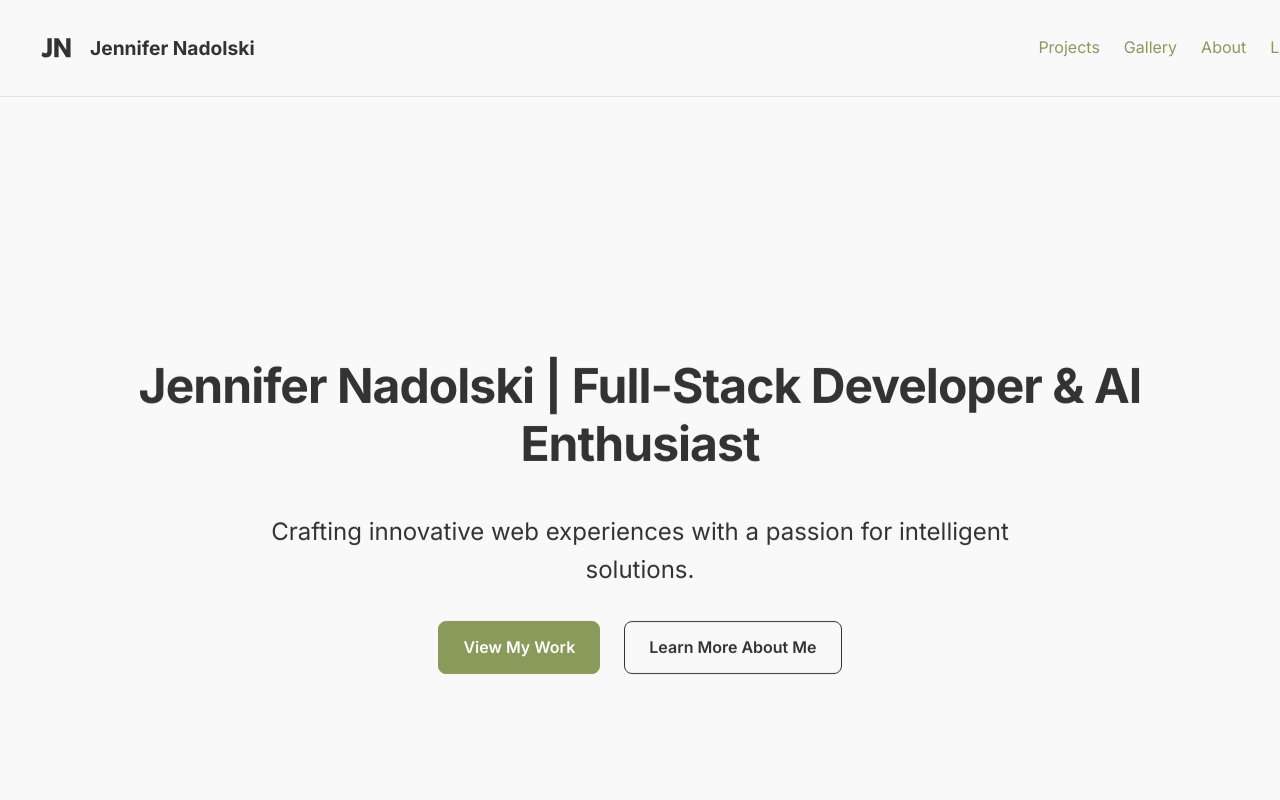
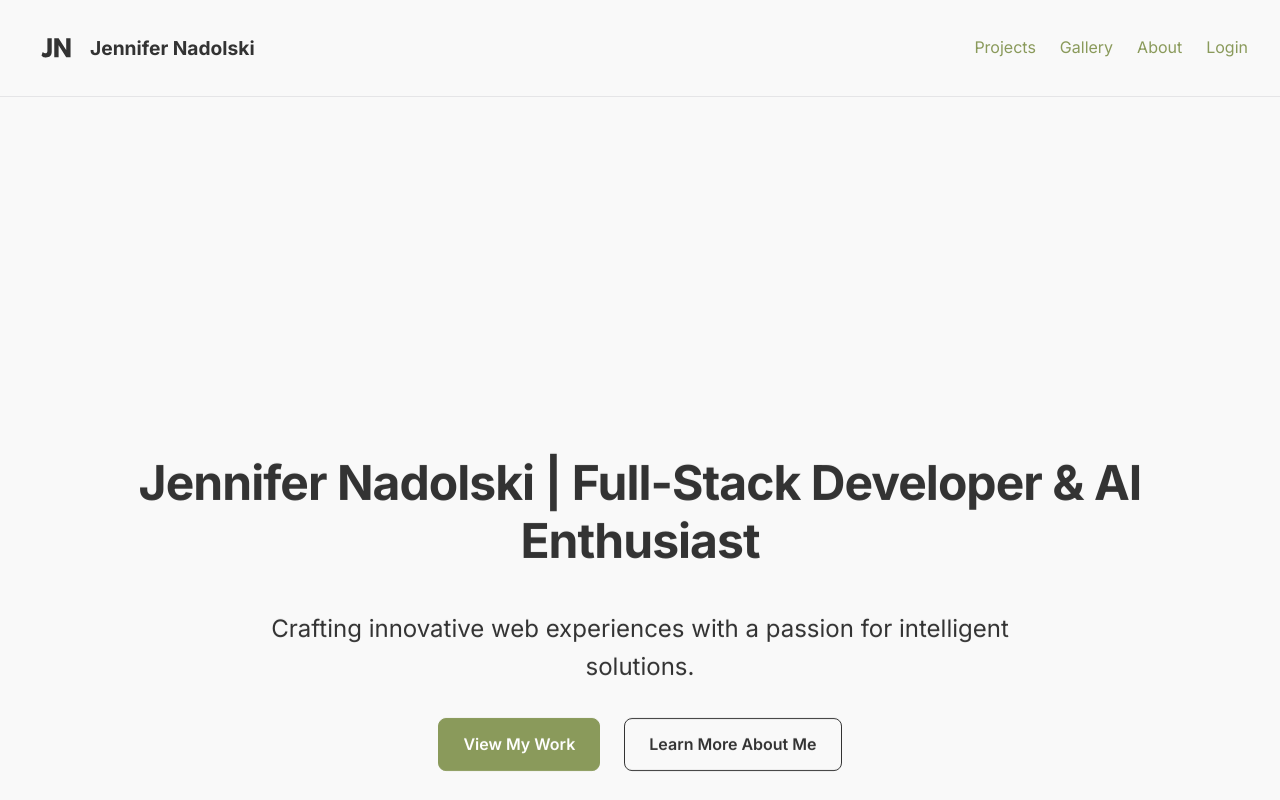
Before and after one commit to jnadolski/jn-website, a React (Create React App) app in the folder frontend/: page / in a window 1280 px wide. Shown: the top 800 px of the page. Built offline with nearby package versions, Linux system fonts and the light colour scheme.

Commit message:
Revert "Implement persistent glassmorphism header"
This reverts commit bdbd690f7f43747d5966f3f0edfd68ab30cf1ba6.

```diff
--- a/frontend/src/App.css
+++ b/frontend/src/App.css
@@ -5,7 +5,6 @@
 /* Define color variables for light mode (default) */
 :root {
   --background: #F9F9F9;
-  --background-rgb: 249, 249, 249;
   --text: #333333;
   --primary-accent: #8A9A5B;
   --secondary-accent: #D98C60;
@@ -18,7 +17,6 @@
 @media (prefers-color-scheme: dark) {
   :root {
     --background: #1C1C1E;
-    --background-rgb: 28, 28, 30;
     --text: #EAEAEA;
     --primary-accent: #8A9A5B;
     --secondary-accent: #D98C60;
@@ -76,13 +74,6 @@ a:hover {
 
 /* Header Styles */
 .site-header {
-  position: fixed;
-  top: 0;
-  width: 100%;
-  z-index: 1000;
-  background-color: rgba(var(--background-rgb), 0.8); /* Semi-transparent background */
-  backdrop-filter: blur(10px); /* Glassmorphism effect */
-  -webkit-backdrop-filter: blur(10px); /* For Safari support */
   display: flex;
   justify-content: space-between;
   align-items: center;
```
